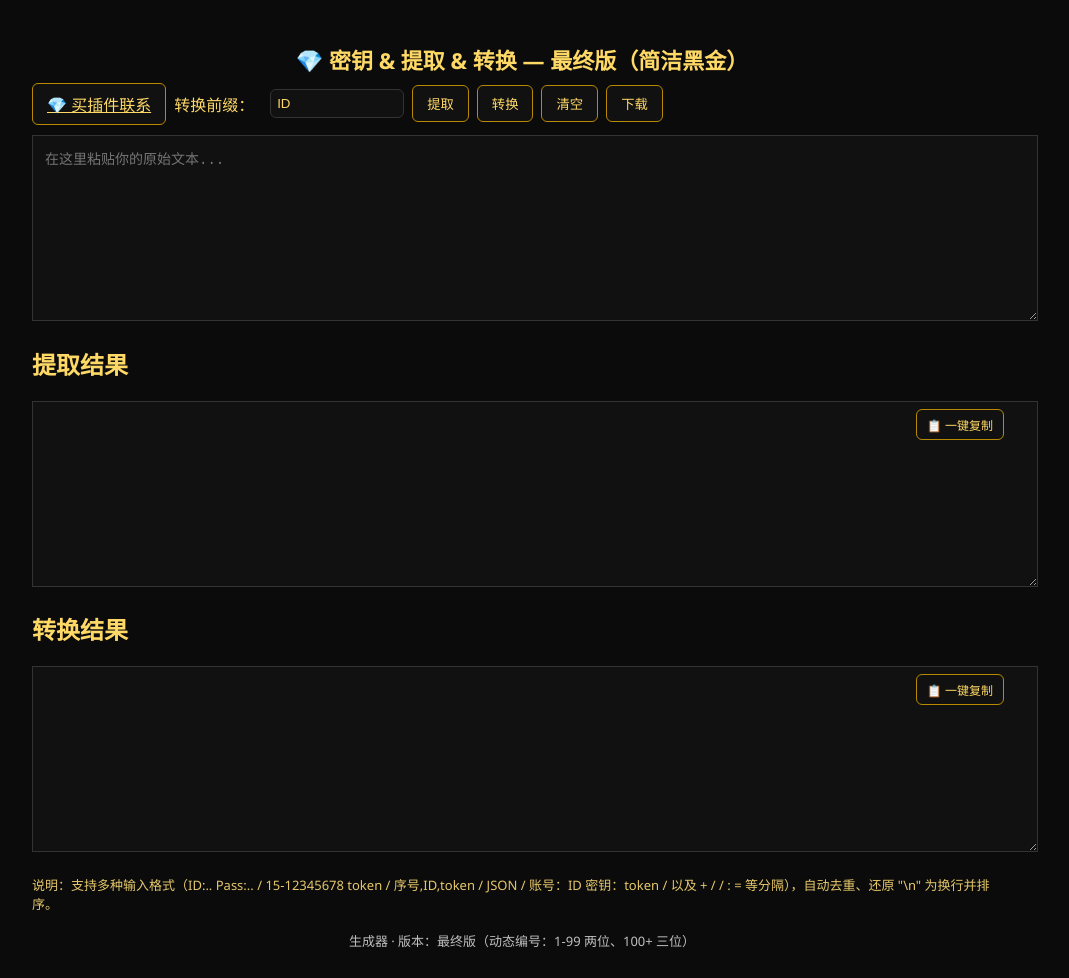
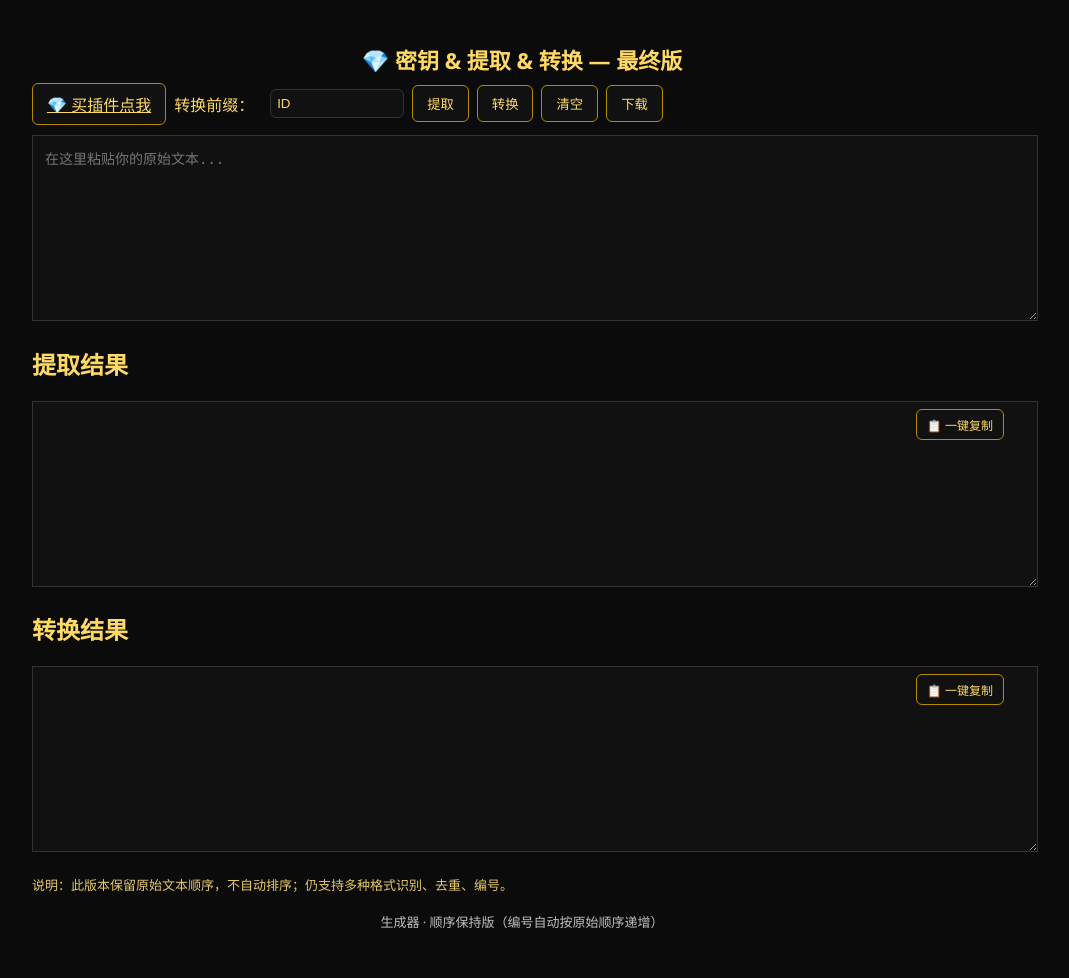
Before and after one commit to skmcgm-lab/idtools, a plain HTML site: page idtools/index.html in a window 1280 px wide. Shown: the whole page, without its empty margins (118-1187 px from the left). Drawn offline with Linux system fonts and the light colour scheme.

Commit message:
Update index.html

```diff
--- a/idtools/index.html
+++ b/idtools/index.html
@@ -3,7 +3,7 @@
 <head>
 <meta charset="utf-8" />
 <meta name="viewport" content="width=device-width,initial-scale=1" />
-<title>💎 密钥 & 提取 & 转换 — 最终版</title>
+<title>💎 密钥 & 提取 & 转换 — 保持原始顺序版</title>
 <style>
   body { background:#0b0b0b; color:#ffd966; font-family: "Segoe UI", Tahoma, Geneva, Verdana, sans-serif; padding:20px; }
   h1 { text-align:center; margin-bottom:8px; font-size:22px; }
@@ -22,10 +22,10 @@
 </head>
 <body>
 <div class="container">
-  <h1>💎 密钥 & 提取 & 转换 — 最终版（简洁黑金）</h1>
+  <h1>💎 密钥 & 提取 & 转换 — 最终版</h1>
 
   <div class="controls">
-    <a class="btn" href="https://qm.qq.com/q/3a2BdBptwA" target="_blank">💎 买插件联系</a>
+    <a class="btn" href="https://qm.qq.com/q/3a2BdBptwA" target="_blank">💎 买插件点我</a>
     <label for="prefix">转换前缀：</label>
     <input id="prefix" class="prefix-input" value="ID" />
     <button class="btn" onclick="extract()">提取</button>
@@ -48,9 +48,9 @@
     <textarea id="converted" readonly></textarea>
   </div>
 
-  <p class="note">说明：支持多种输入格式（ID:.. Pass:.. / 15-12345678 token / 序号,ID,token / JSON / 账号：ID 密钥：token / 以及 + / / : = 等分隔），自动去重、还原 "\n" 为换行并排序。</p>
+  <p class="note">说明：此版本保留原始文本顺序，不自动排序；仍支持多种格式识别、去重、编号。</p>
 
-  <footer>生成器 · 版本：最终版（动态编号：1-99 两位、100+ 三位）</footer>
+  <footer>生成器 · 顺序保持版（编号自动按原始顺序递增）</footer>
 </div>
 
 <script>
@@ -76,31 +76,28 @@ function extract() {
   patterns.forEach(regex=>{
     let m;
     while ((m = regex.exec(text)) !== null) {
-      // m[1] id, m[2] token (if present)
       if (m[1] && m[2]) {
         results.push((m[1] + ' ' + m[2]).trim());
       }
     }
   });
 
-  // Also try to capture lines that already look like "id token" separated by whitespace
+  // 同时捕捉已是 "id token" 格式的行
   const lines = text.split(/\n+/).map(l => l.trim()).filter(l => l);
   lines.forEach(line=>{
     const m = line.match(/^(\d+-\d+)\s+(\S+)/);
     if (m) results.push(m[1] + ' ' + m[2]);
   });
 
-  // normalize: trim, dedupe, remove empty, sort
+  // ✅ 保留原始顺序，仅去重，不排序
   results = results.map(r=>r.trim()).filter(r=>r);
   results = Array.from(new Set(results));
-  results.sort((a,b)=>a.localeCompare(b,'zh'));
 
   document.getElementById('extracted').value = results.join('\n');
   document.getElementById('converted').value = '';
 }
 
 function padNumberCustom(n){
-  // n is 1-based index
   if (n < 100) {
     return String(n).padStart(2,'0');
   } else {
```
